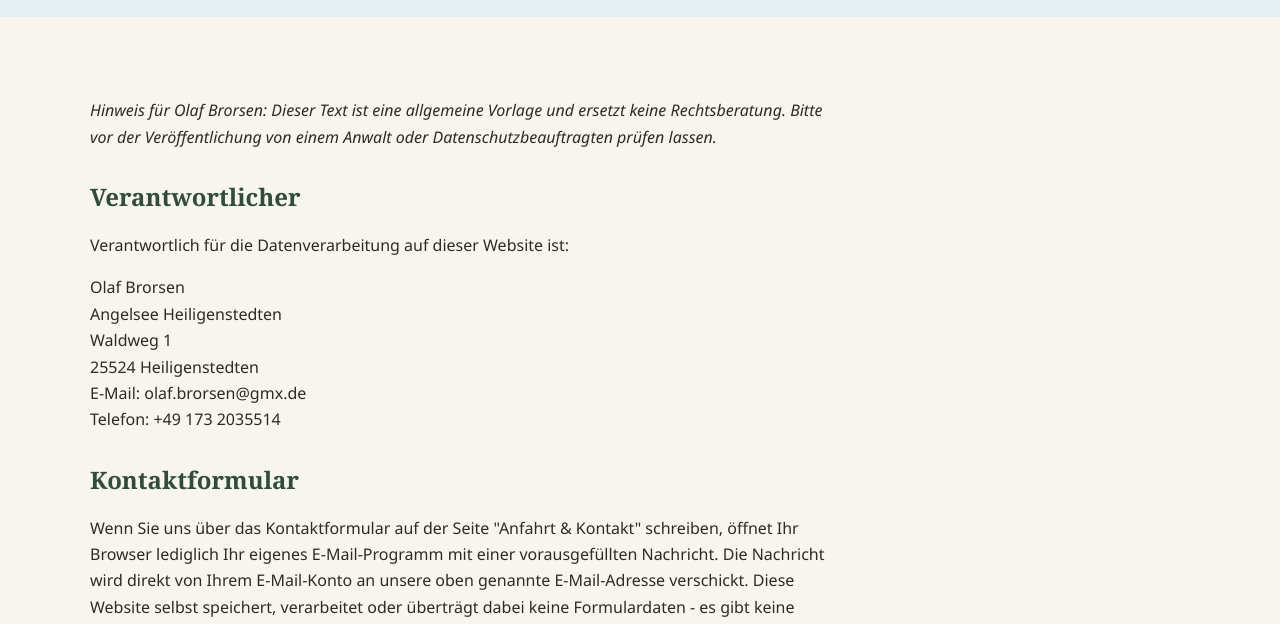
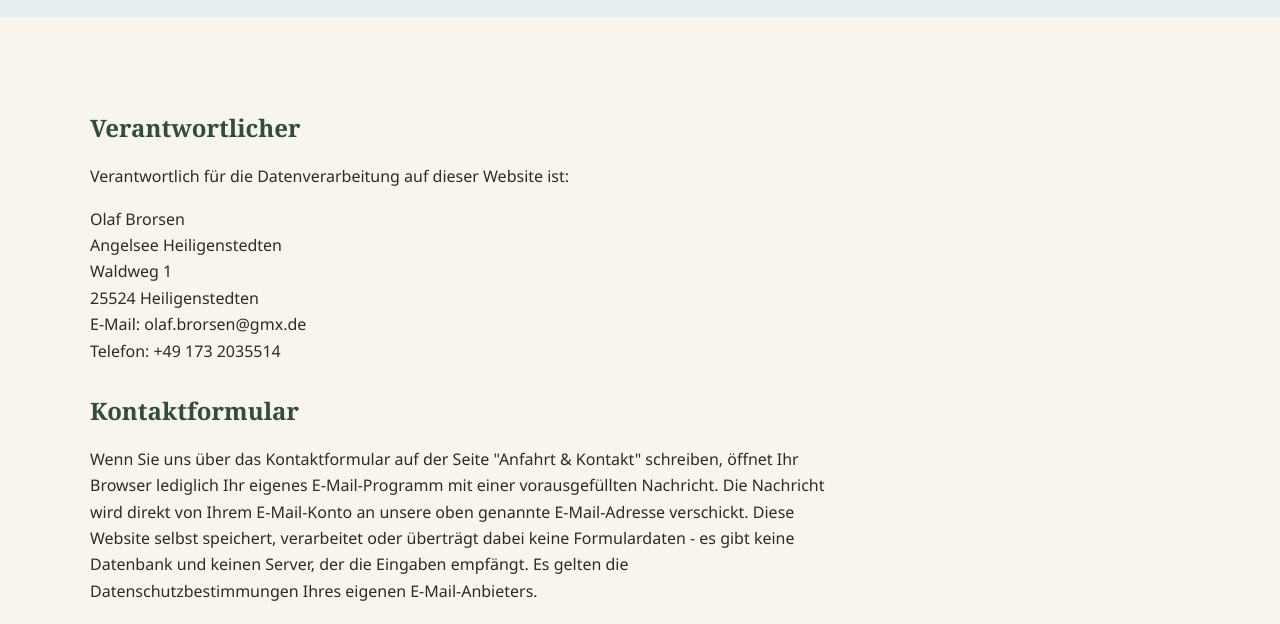
Before and after one commit to SvenPoehls/Ruderverein_Eckernfoerde, an Eleventy site: page src/datenschutz.md in a window 1280 px wide. Shown: the part 172-796 px from the top of the page. Built offline with nearby package versions, Linux system fonts and the light colour scheme; Eleventy itself is replaced by a stand-in of ours; files that its build step writes are made by us from their sources.

Commit message:
Update datenschutz.md

```diff
--- a/src/datenschutz.md
+++ b/src/datenschutz.md
@@ -12,8 +12,6 @@ beschreibung: "Datenschutzerklärung des Angelsees Heiligenstedten gemäß DSGVO
 
 <div class="container inhaltsseite">
 <div class="inhalt">
-
-*Hinweis für {{ betrieb.inhaber }}: Dieser Text ist eine allgemeine Vorlage und ersetzt keine Rechtsberatung. Bitte vor der Veröffentlichung von einem Anwalt oder Datenschutzbeauftragten prüfen lassen.*
 
 ## Verantwortlicher
 
```
